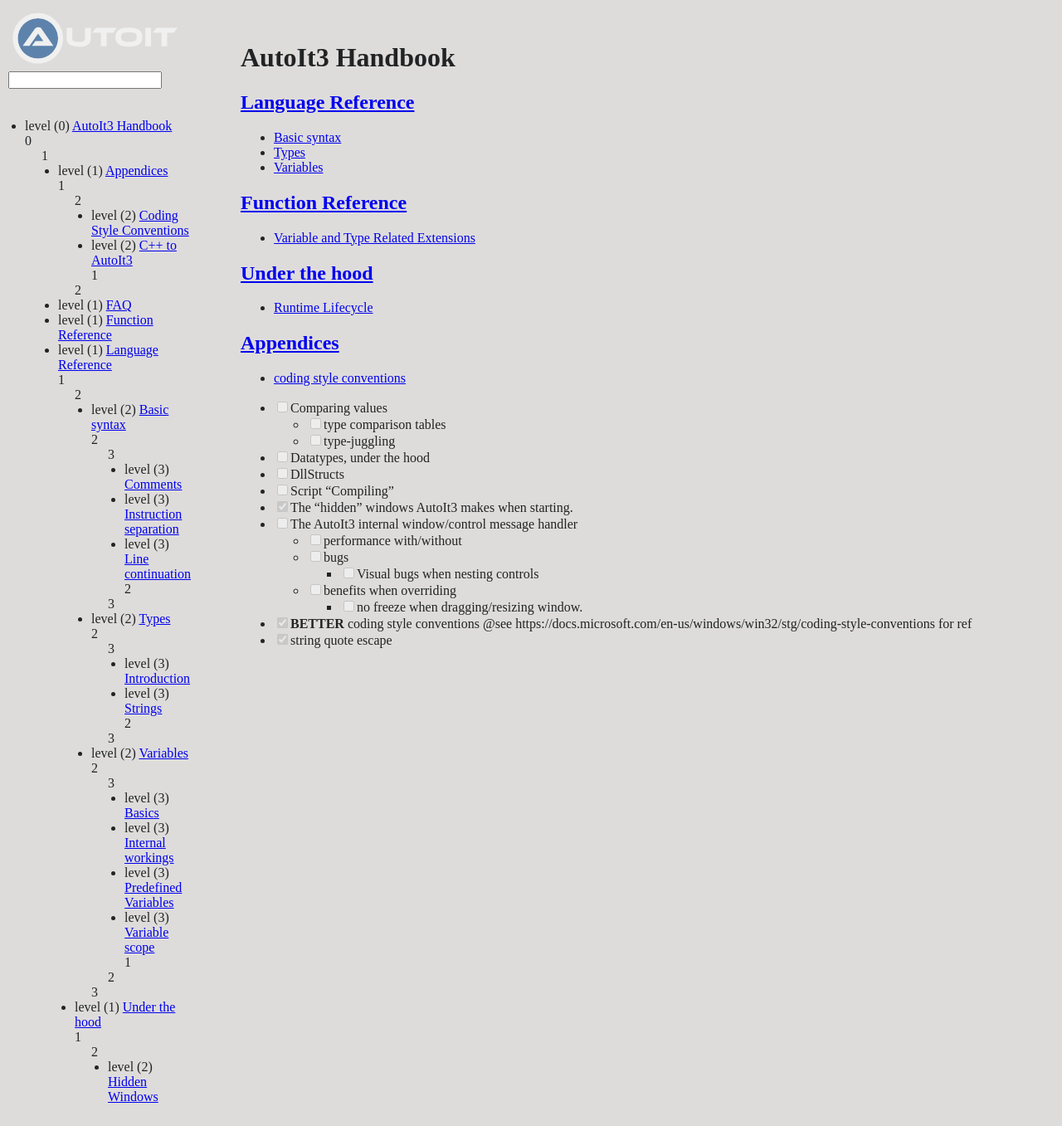
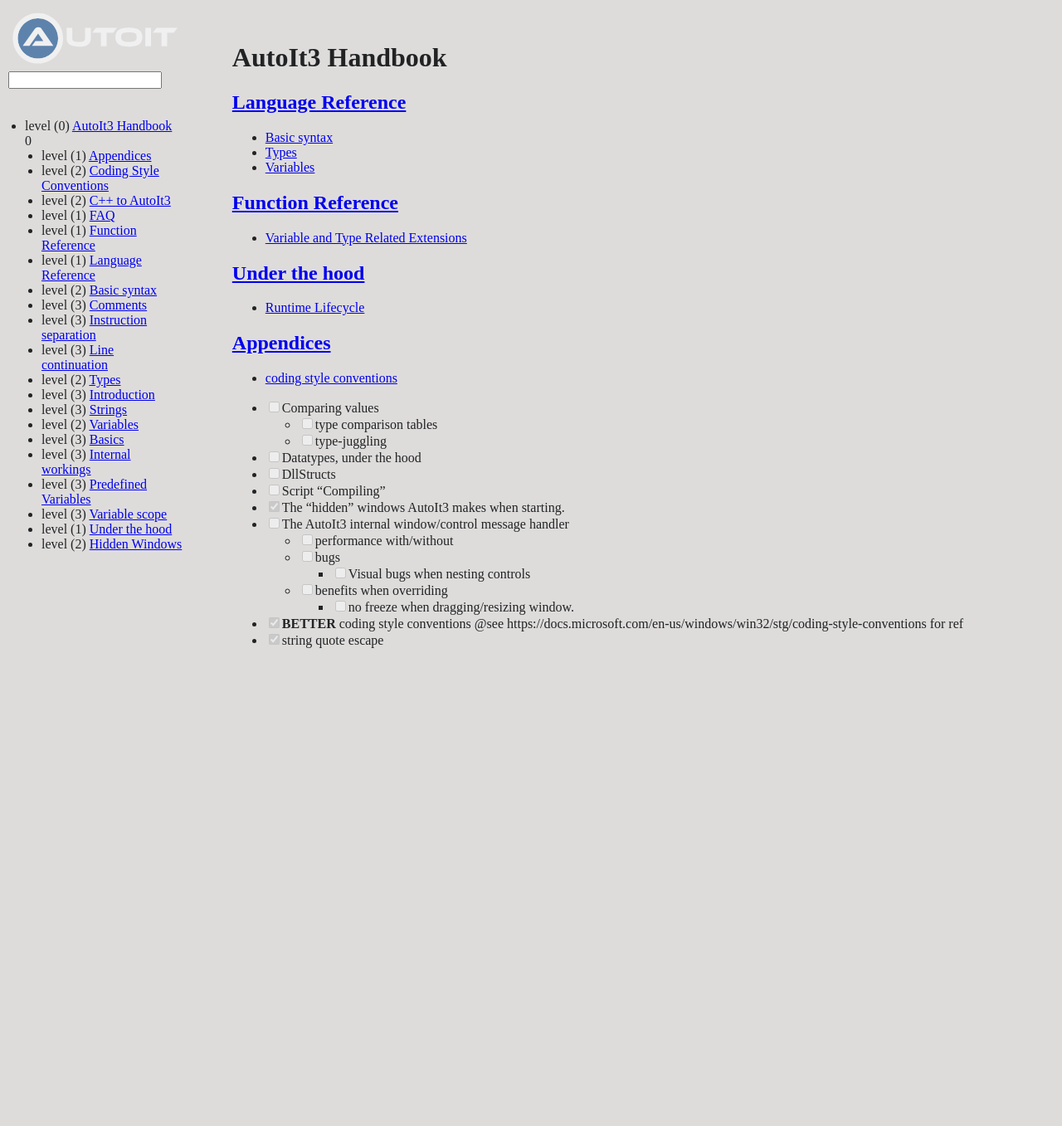
Before and after one commit to genius257/AutoIt3-Handbook, a Jekyll site: the page built from docs/index.md, in a window 1280 px wide. Shown: the whole page at 83% size. Built offline with Jekyll 4.4.1, drawn with Linux system fonts in a browser that asks for light colours; nearby versions of some CDN libraries; our own code applies the rules of GitHub Pages for plain Markdown files; after the commit the page ends 900 px from its top, so only the background shows below that.

Commit message:
debugging nav level generation

```diff
--- a/docs/_layouts/default.html
+++ b/docs/_layouts/default.html
@@ -33,11 +33,11 @@
                         {% if page.title != nil %}
                             {% assign page_level = page.url | split:"/" | size | minus: 1 | at_least: 0 %}
                             {% if page_level > previous_page_level %}
-                                {% for i in (previous_page_level..page_level) %}
+                                {% for i in (previous_page_level..page_level-1) %}
                                 {{ i }}<ul>
                                 {% endfor %}
                             {% elsif page_level < previous_page_level %}
-                                {% for i in (page_level..previous_page_level) %}
+                                {% for i in (page_level..previous_page_level-1) %}
                                 {{ i }}</ul>
                                 {% endfor %}
                             {% endif %}
@@ -45,7 +45,7 @@
                             {% assign previous_page_level = page_level %}
                         {% endif %}
                     {% endfor %}
-                    {% for i in (0..page_level) %}
+                    {% for i in (0..page_level-1) %}
                         </ul>
                     {% endfor %}
                     </ul>
```
